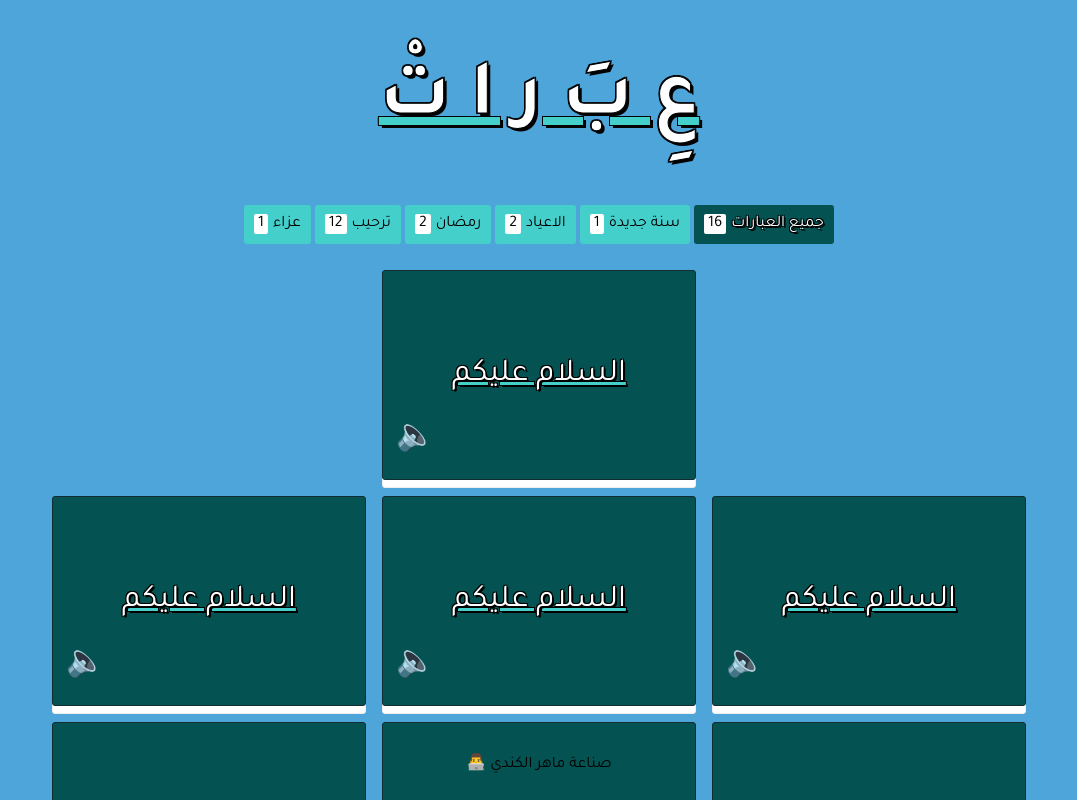
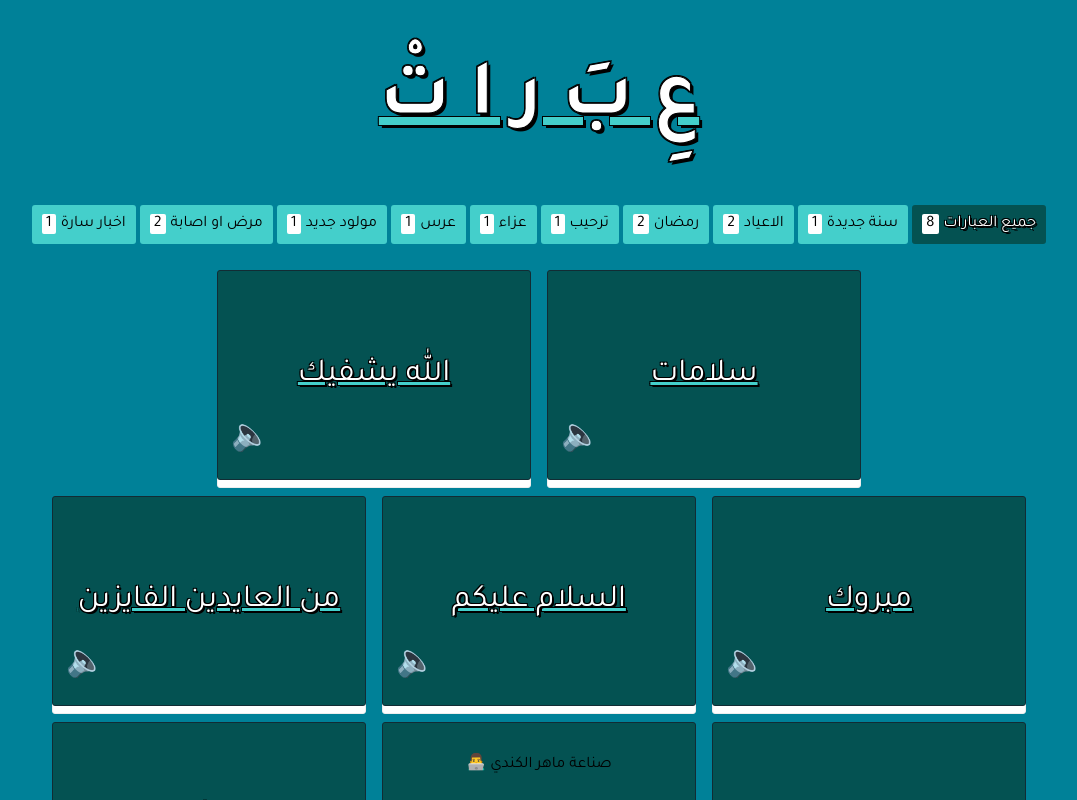
Before and after one commit to Ma7eer/phrase-app, a React (Create React App) app: page / in a window 1280 px wide. Shown: the top 800 px of the page, without its empty margins (101-1178 px from the left). Built offline with nearby package versions, Linux system fonts and the light colour scheme.

Commit message:
added new tags + new cards + changed background color

```diff
--- a/src/data/phraseList.js
+++ b/src/data/phraseList.js
@@ -1,6 +1,16 @@
 import tagList from './tagList'
 
-const {greeting, ramadan, Eid, NewYears, funeral} = tagList
+const {
+  greeting,
+  ramadan,
+  Eid,
+  NewYears,
+  funeral,
+  goodNews,
+  sicknessOrInjury,
+  newBorn,
+  wedding,
+} = tagList
 
 export default [
   {
@@ -29,58 +39,18 @@ export default [
     tags: [greeting.tag],
   },
   {
-    phrase: 'السلام عليكم',
-    response: 'وعليكم السلام',
-    tags: [greeting.tag],
+    phrase: 'مبروك',
+    response: 'الله يبارك فيك',
+    tags: [goodNews.tag, newBorn.tag, wedding.tag],
   },
   {
-    phrase: 'السلام عليكم',
-    response: 'وعليكم السلام',
-    tags: [greeting.tag],
+    phrase: 'الله يشفيك',
+    response: 'آمين',
+    tags: [sicknessOrInjury.tag],
   },
   {
-    phrase: 'السلام عليكم',
-    response: 'وعليكم السلام',
-    tags: [greeting.tag],
-  },
-  {
-    phrase: 'السلام عليكم',
-    response: 'وعليكم السلام',
-    tags: [greeting.tag],
-  },
-  {
-    phrase: 'السلام عليكم',
-    response: 'وعليكم السلام',
-    tags: [greeting.tag],
-  },
-  {
-    phrase: 'السلام عليكم',
-    response: 'وعليكم السلام',
-    tags: [greeting.tag],
-  },
-  {
-    phrase: 'السلام عليكم',
-    response: 'وعليكم السلام',
-    tags: [greeting.tag],
-  },
-  {
-    phrase: 'السلام عليكم',
-    response: 'وعليكم السلام',
-    tags: [greeting.tag],
-  },
-  {
-    phrase: 'السلام عليكم',
-    response: 'وعليكم السلام',
-    tags: [greeting.tag],
-  },
-  {
-    phrase: 'السلام عليكم',
-    response: 'وعليكم السلام',
-    tags: [greeting.tag],
-  },
-  {
-    phrase: 'السلام عليكم',
-    response: 'وعليكم السلام',
-    tags: [greeting.tag],
+    phrase: 'سلامات',
+    response: 'الله يسلمك',
+    tags: [sicknessOrInjury.tag],
   },
 ]
--- a/src/data/tagList.js
+++ b/src/data/tagList.js
@@ -1,4 +1,20 @@
 export default {
+  goodNews: {
+    tag: 'اخبار سارة',
+    emoji: '👋',
+  },
+  sicknessOrInjury: {
+    tag: 'مرض او اصابة',
+    emoji: '👋',
+  },
+  newBorn: {
+    tag: 'مولود جديد',
+    emoji: '👋',
+  },
+  wedding: {
+    tag: 'عرس',
+    emoji: '👋',
+  },
   funeral: {
     tag: 'عزاء',
     emoji: '👋',
--- a/src/index.js
+++ b/src/index.js
@@ -40,7 +40,7 @@ body {
 `
 
 const theme = {
-  second_theme: {
+  accent_theme: {
     header_text: 'white',
 
     tag_background: '#6B727F',
@@ -51,7 +51,7 @@ const theme = {
     tag_counter_text: 'black',
 
     card_front_background: '#FED766',
-    card_front_text: 'black',
+    card_front_text: 'white',
     card_front_text_underline: '#BF1A2F',
     card_front_border: 'rgb(238, 238, 238)',
     card_back_background: 'white',
@@ -103,7 +103,7 @@ const theme = {
 
     background: '#122C34',
   },
-  fifth_theme: {
+  main_theme: {
     header_text: 'white',
 
     tag_background: '#44CFCB',
@@ -122,13 +122,13 @@ const theme = {
     card_back_text_underline: '#44CFCB',
     card_back_border: 'rgb(238, 238, 238)',
 
-    background: '#4EA5D9',
+    background: '#008198',
   },
 }
 
 ReactDOM.render(
   <React.StrictMode>
-    <GlobalStyles theme={theme.fifth_theme} />
+    <GlobalStyles theme={theme.main_theme} />
     <App />
   </React.StrictMode>,
   document.getElementById('root'),
```
